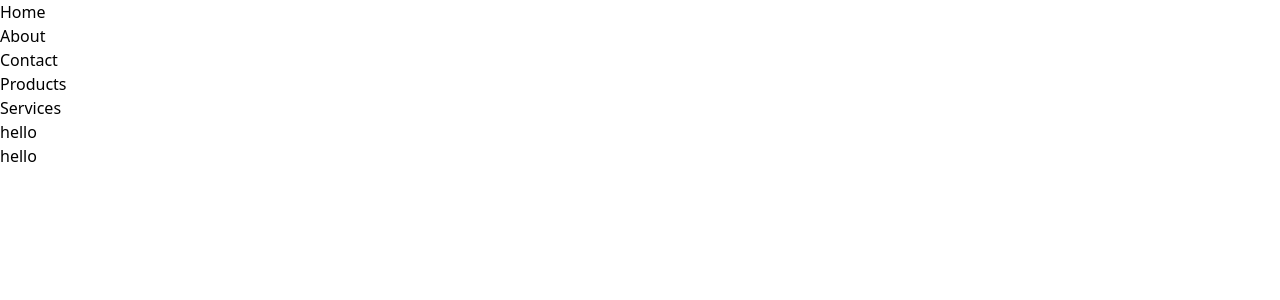
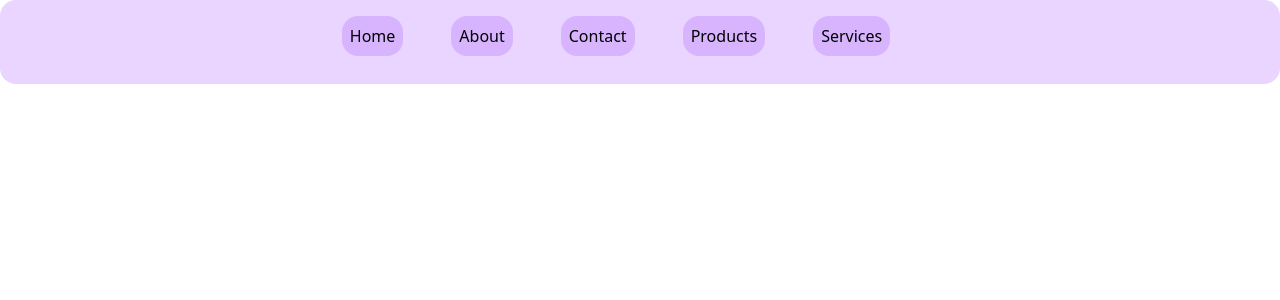
Before and after one commit to rifatsaown/explore-react-tailwind, a React (Create React App) app: page / in a window 1280 px wide. Shown: the top 300 px of the page. Built offline with nearby package versions, Linux system fonts and the light colour scheme; the HTML template or start-up script is replaced by a standard one.

Commit message:
nav added

```diff
--- a/package.json
+++ b/package.json
@@ -8,6 +8,7 @@
     "@testing-library/user-event": "^13.2.1",
     "react": "^18.2.0",
     "react-dom": "^18.2.0",
+    "react-icons": "^4.7.1",
     "react-scripts": "5.0.1",
     "tailwindcss": "^3.2.4",
     "web-vitals": "^2.1.0"
--- a/src/App.jsx
+++ b/src/App.jsx
@@ -2,10 +2,9 @@ import Header from "./Components/Header/Header";
 
 function App() {
   return (
-    <div className="App">
+    <div className="App text-center">
       <Header/>
-      <h1>hello</h1>
-      <p>hello</p>
+
     </div>
   );
 }
--- a/src/Components/Header/Header.jsx
+++ b/src/Components/Header/Header.jsx
@@ -1,7 +1,10 @@
 import React from "react";
+import { GiHamburgerMenu } from "react-icons/gi";
+import { HiOutlineXMark } from "react-icons/hi2";
 import Navbar from "../Navbar/Navbar";
 
 export default function Header() {
+  const [isOpen, setIsOpen] = React.useState(false);
   const routes = [
     { id: 1, name: "Home", path: "/home" },
     { id: 2, name: "About", path: "/about" },
@@ -10,8 +13,20 @@ export default function Header() {
     { id: 5, name: "Services", path: "/services" },
   ];
   return (
-    <nav>
-      <ul>
+    <nav className="bg-purple-200 w-full p-4 rounded-2xl">
+      <div onClick={() => setIsOpen(!isOpen)} className="md:hidden">
+        {isOpen ? (
+          <HiOutlineXMark className="w-6 h-6" />
+        ) : (
+          <GiHamburgerMenu className="w-6 h-6" />
+        )}
+      </div>
+
+      <ul
+        className={` bg-purple-200 rounded-3xl px-16 pb-3 md:w-full md:flex justify-center absolute duration-300 ease-in md:static ${
+          isOpen ? "top-10" : "top-[-200px]"
+        }`}
+      >
         {routes.map((route) => (
           <Navbar key={route.id} route={route} />
         ))}
--- a/src/Components/Navbar/Navbar.jsx
+++ b/src/Components/Navbar/Navbar.jsx
@@ -3,7 +3,7 @@ import React from "react";
 export default function Navbar({ route }) {
   console.log(route);
   return (
-    <li>
+    <li className="md:mr-12 bg-purple-300 rounded-2xl p-2 md:mb-0 mb-1 hover:bg-purple-400">
       <a href={route.path}>
         {route.name}
         </a>
```
Also changed, not shown: 1 other file (tests, documents, lock files or other folders).
